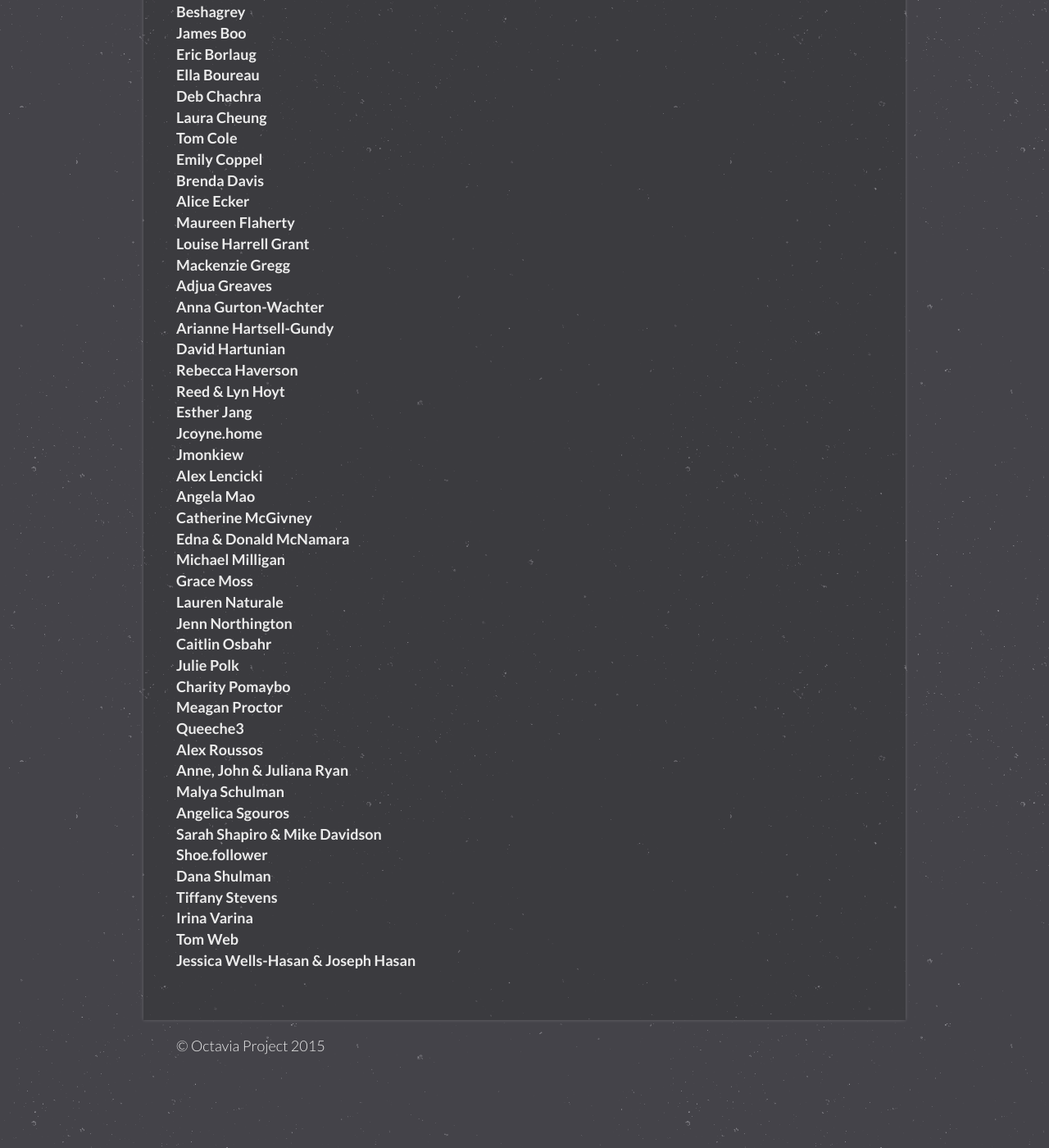
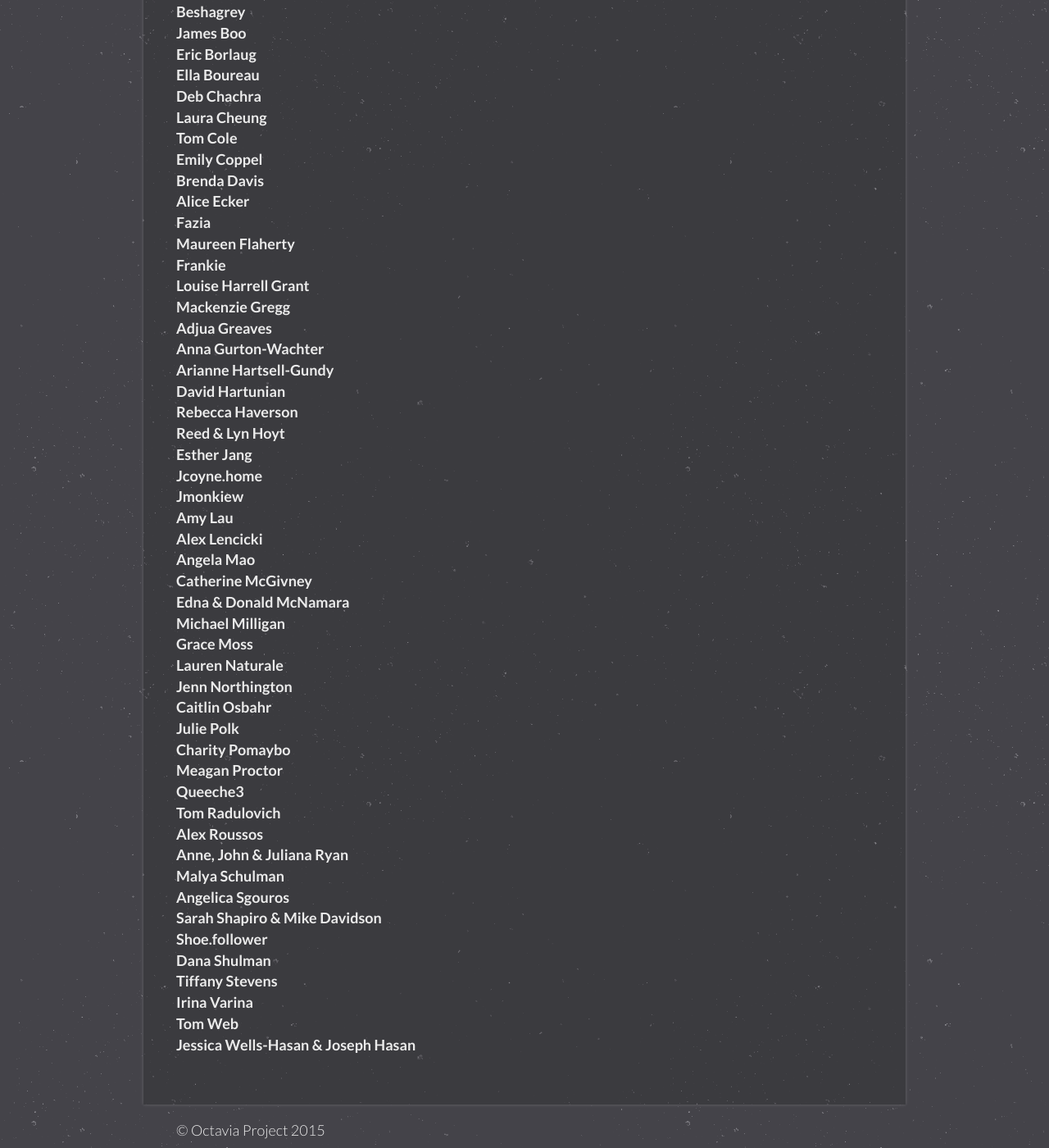
Before and after one commit to OctaviaProject/octaviaproject.github.io, a Jekyll site: the page built from donate.html, in a window 1280 px wide and 1400 px high, scrolled down 1372 px. Shown: the whole window at 82% size. Built offline with Jekyll 4.4.1, drawn with Linux system fonts in a browser that asks for light colours.

Commit message:
Added donor names

```diff
--- a/donate.html
+++ b/donate.html
@@ -56,7 +56,9 @@
           Emily Coppel<br>
           Brenda Davis<br>
           Alice Ecker<br>
+          Fazia<br>
           Maureen Flaherty<br>
+          Frankie<br>
           Louise Harrell Grant<br>
           Mackenzie Gregg<br>
           Adjua Greaves<br>
@@ -68,6 +70,7 @@
           Esther Jang<br>
           Jcoyne.home<br>
           Jmonkiew<br>
+          Amy Lau<br>
           Alex Lencicki<br>
           Angela Mao<br>
           Catherine McGivney<br>
@@ -81,6 +84,7 @@
           Charity Pomaybo<br>
           Meagan Proctor<br>
           Queeche3<br>
+          Tom Radulovich<br>
           Alex Roussos<br>
           Anne, John & Juliana Ryan<br>
           Malya Schulman<br>
```
